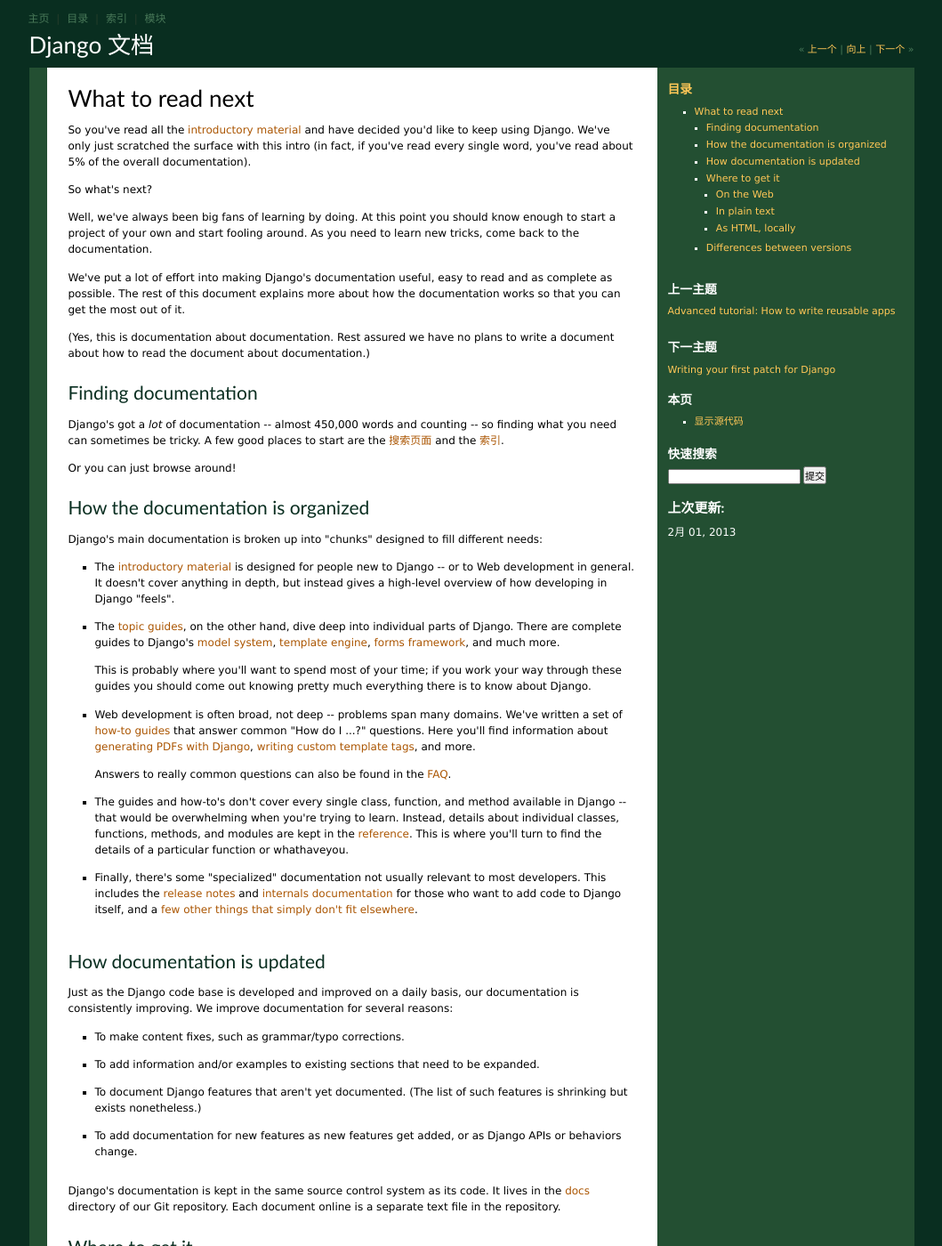
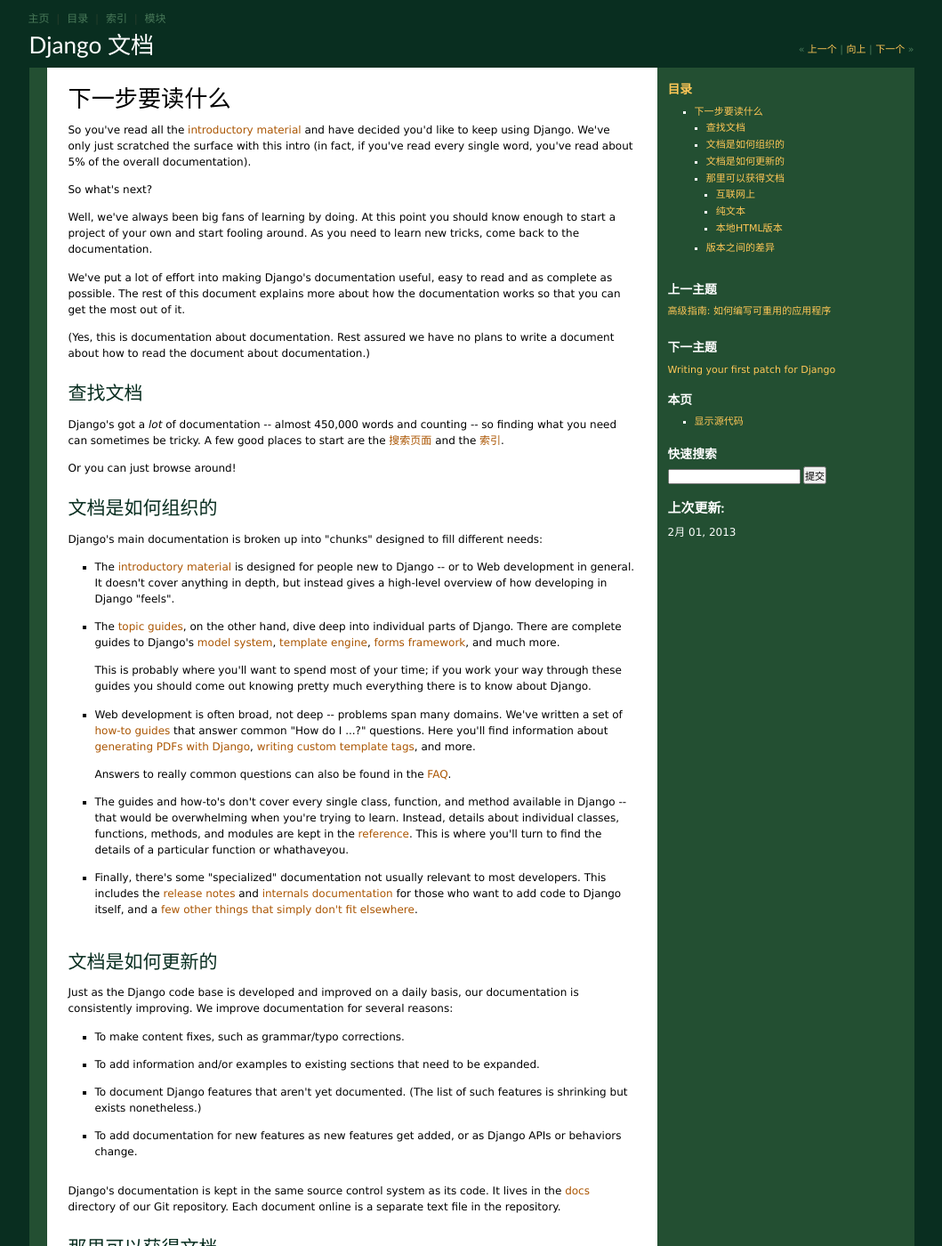
Before and after one commit to wdk-docs/django-docs-zh, a Sphinx documentation site: the page built from docs/intro/whatsnext.txt, in a window 1280 px wide and 1400 px high. Shown: the whole window at 89% size, without its empty margins (110-1169 px from the left). Built offline with Sphinx 7.4.7, drawn with Linux system fonts in a browser that asks for light colours; the version number could not be read and is left out; some of the changed text lies outside the part shown.

Commit message:
翻译了基本介绍标题

```diff
--- a/docs/intro/tutorial01.txt
+++ b/docs/intro/tutorial01.txt
@@ -1,5 +1,5 @@
 =====================================
-Writing your first Django app, part 1
+编写你的第一个Django应用, part 1
 =====================================
 
 Let's learn by example.
--- a/docs/intro/whatsnext.txt
+++ b/docs/intro/whatsnext.txt
@@ -1,5 +1,5 @@
 =================
-What to read next
+下一步要读什么
 =================
 
 So you've read all the :doc:`introductory material </intro/index>` and have
@@ -20,7 +20,7 @@
 (Yes, this is documentation about documentation. Rest assured we have no plans
 to write a document about how to read the document about documentation.)
 
-Finding documentation
+查找文档
 =====================
 
 Django's got a *lot* of documentation -- almost 450,000 words and counting --
@@ -29,7 +29,7 @@
 
 Or you can just browse around!
 
-How the documentation is organized
+文档是如何组织的
 ==================================
 
 Django's main documentation is broken up into "chunks" designed to fill
@@ -73,7 +73,7 @@
   elsewhere </misc/index>`.
 
 
-How documentation is updated
+文档是如何更新的
 ============================
 
 Just as the Django code base is developed and improved on a daily basis, our
@@ -97,13 +97,13 @@
 
 .. _docs: https://github.com/django/django/tree/master/docs
 
-Where to get it
+那里可以获得文档
 ===============
 
 You can read Django documentation in several ways. They are, in order of
 preference:
 
-On the Web
+互联网上
 ----------
 
 The most recent version of the Django documentation lives at
@@ -127,7 +127,7 @@
 .. _django-users mailing list: http://groups.google.com/group/django-users
 .. _#django IRC channel: irc://irc.freenode.net/django
 
-In plain text
+纯文本
 -------------
 
 For offline reading, or just for convenience, you can read the Django
@@ -150,7 +150,7 @@
 
     $ grep -r max_length /path/to/django/docs/
 
-As HTML, locally
+本地HTML版本
 ----------------
 
 You can get a local copy of the HTML documentation following a few easy steps:
@@ -192,7 +192,7 @@
 
 .. _differences-between-doc-versions:
 
-Differences between versions
+版本之间的差异
 ============================
 
 As previously mentioned, the text documentation in our Git repository
--- a/docs/releases/index.txt
+++ b/docs/releases/index.txt
@@ -11,7 +11,7 @@
 each 'final' release from the one after your current Django version,
 up to and including the new version.
 
-Final releases
+最终版本
 ==============
 
 .. _development_release_notes:
@@ -89,7 +89,7 @@
    0.96
    0.95
 
-Development releases
+开发版本
 ====================
 
 These notes are retained for historical purposes. If you are upgrading
```
Also changed, not shown: docs/intro/install.txt (+6 -6 lines), docs/intro/overview.txt (+9 -9 lines), docs/intro/reusable-apps.txt (+7 -7 lines).
